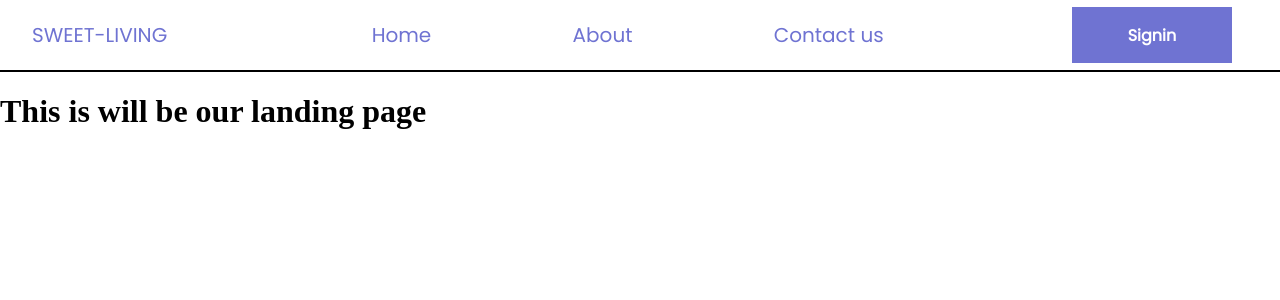
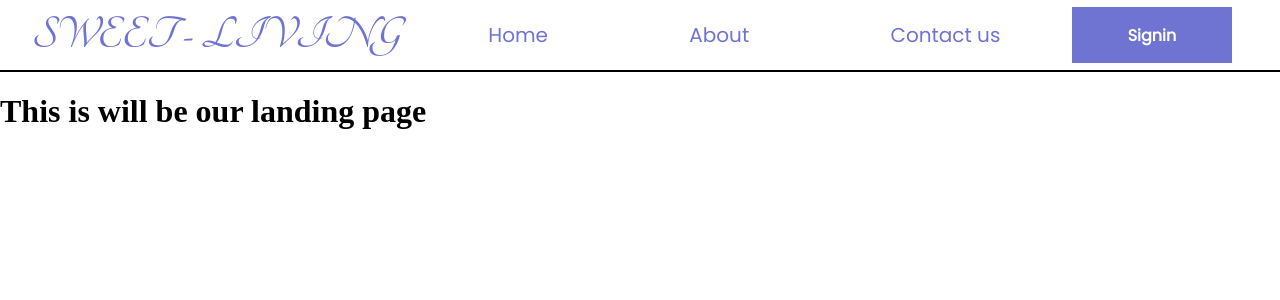
Before and after one commit to codertinie/sweet-living-frontend, a React (Create React App) app: page / in a window 1280 px wide. Shown: the top 300 px of the page. Built offline with nearby package versions, Linux system fonts and the light colour scheme.

Commit message:
change font of the navbar header

```diff
--- a/src/components/navbar/index.js
+++ b/src/components/navbar/index.js
@@ -10,7 +10,7 @@ function Navbar(){
         <nav>
              <div>
                 <NavLink   to="/"  className="navlink" id='header'>
-                SWEET-LIVING
+                SWEET - LIVING
                 </NavLink>
              </div>
 
--- a/src/components/style.css
+++ b/src/components/style.css
@@ -6,7 +6,8 @@ body{
 #header{
    position: relative;
    left: 2rem;
-   font-family: 'Poppins', sans-serif;
+   font-family: 'Tangerine', cursive;
+   font-size: 3rem;
 
 }
 nav{
```
